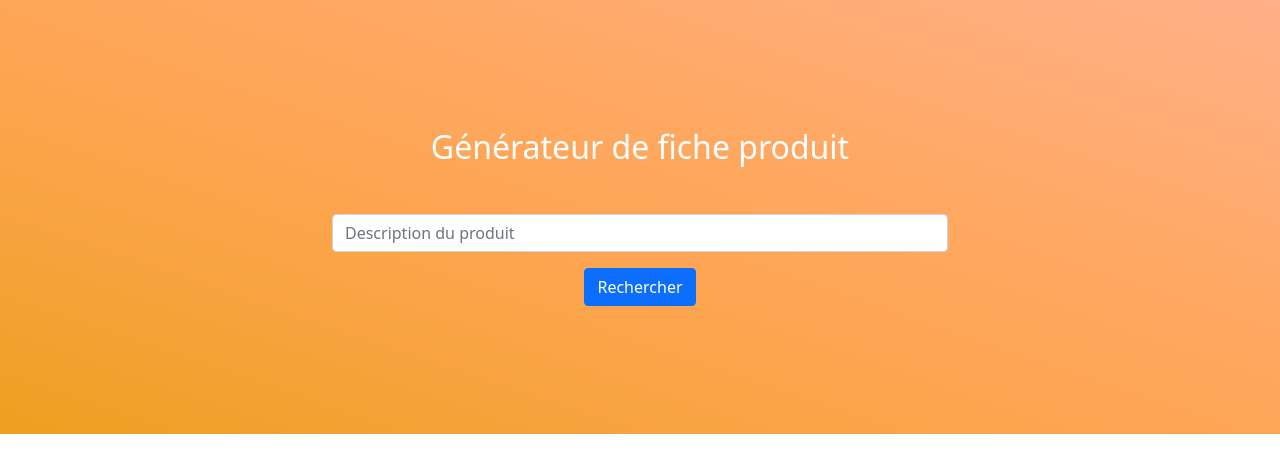
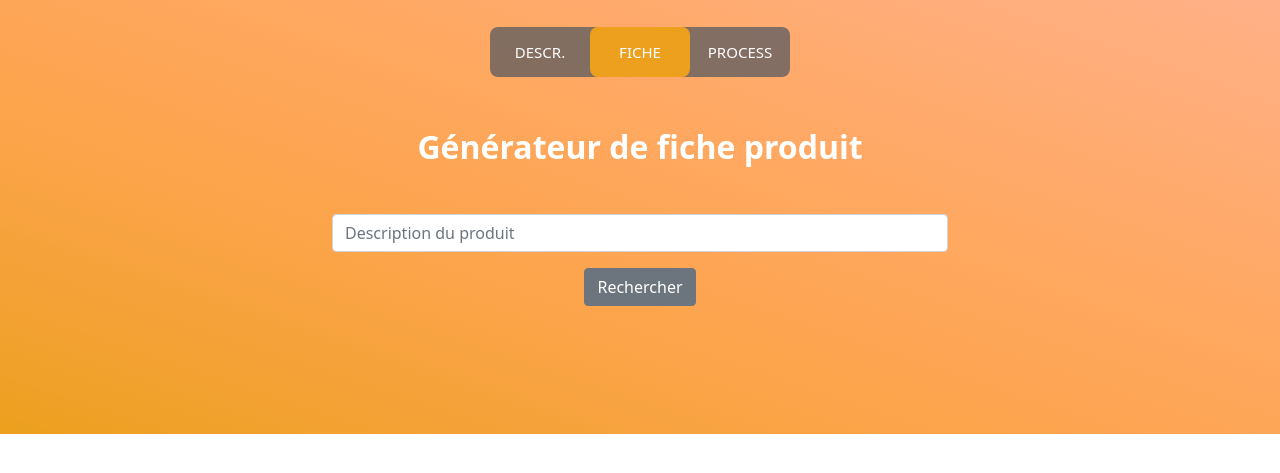
Before and after one commit to pauljeandel/repotest, a Flask app: page / in a window 1280 px wide. Shown: the top 473 px of the page. Run offline with Flask 2, Linux system fonts and the light colour scheme; some libraries are stand-ins or nearby versions.

Commit message:
nouveau menu

```diff
--- a/static/css/style.css
+++ b/static/css/style.css
@@ -1,3 +1,7 @@
+a:hover {
+    color: #fff !important;
+}
+
 div.widget {
     position: relative;
     background-color: #fcfdfd;
@@ -50,6 +54,7 @@ div.right-panel {
 }
 
 header.masthead {
+    z-index: 1;
     width: 100%;
     position: relative;
     background-image: linear-gradient(to right top, #eca01d, #f0a12b, #f4a236, #f8a341, #fba44a, #fda553, #fea75b, #ffa863, #ffaa6c, #ffac76, #ffae7e, #ffb087);
@@ -81,3 +86,98 @@ header.masthead .h1 {
     justify-content: center;
     align-items: center;
 }
+
+
+/* NAVBAR */
+
+nav {
+    z-index: 999;
+    margin: 27px auto 0;
+    position: relative;
+    width: 300px;
+    height: 50px;
+    background-color: #34495e9c;
+    border-radius: 8px;
+    font-size: 0;
+}
+
+nav a {
+    line-height: 50px;
+    height: 100%;
+    font-size: 15px;
+    display: inline-block;
+    position: relative;
+    z-index: 1;
+    text-decoration: none !important;
+    text-transform: uppercase;
+    text-align: center;
+    color: white;
+    cursor: pointer;
+}
+
+nav .animation {
+    position: absolute;
+    height: 100%;
+    top: 0;
+    z-index: 0;
+    transition: all .5s ease 0s;
+    border-radius: 8px;
+}
+
+a:nth-child(1) {
+    width: 100px;
+}
+
+a:nth-child(2) {
+    width: 100px;
+}
+
+a:nth-child(3) {
+    width: 100px;
+}
+
+a:nth-child(4) {
+    width: 100px;
+}
+
+a:nth-child(5) {
+    width: 100px;
+}
+
+nav .start-1,
+a:nth-child(1):hover~.animation {
+    width: 100px;
+    left: 0;
+    background-color: #eca01d;
+}
+
+nav .start-2,
+a:nth-child(2):hover~.animation {
+    width: 100px;
+    left: 100px;
+    background-color: #eca01d;
+}
+
+nav .start-3,
+a:nth-child(3):hover~.animation {
+    width: 100px;
+    left: 200px;
+    background-color: #eca01d;
+}
+
+nav .start-4,
+a:nth-child(4):hover~.animation {
+    width: 100px;
+    left: 300px;
+    background-color: #eca01d;
+}
+
+nav .start-5,
+a:nth-child(5):hover~.animation {
+    width: 100px;
+    left: 400px;
+    background-color: #eca01d;
+}
+
+
+/* FIN NAVBAR */
--- a/templates/ficheproduit.html
+++ b/templates/ficheproduit.html
@@ -19,21 +19,28 @@
 </head>
 
 <body>
-
+    <div class="w-100 flex-center animate__animated animate__fadeIn animate__slow" style="position: absolute;z-index: 2;">
+        <nav>
+            <a href="#">Descr.</a>
+            <a href="#">Fiche</a>
+            <a href="#">Process</a>
+            <div class="animation start-2"></div>
+        </nav>
+    </div>
     <header class="masthead container-fluid position-relative ">
         <div class="row justify-content-center">
             <div class="col-xl-6">
                 <div class="text-center text-white animate__animated animate__fadeIn animate__slow">
                     <!-- Page heading-->
-                    <h1 class="mb-5">Générateur de fiche produit</h1>
+                    <h1 class="mb-5" style="font-weight: bolder;">Générateur de fiche produit</h1>
 
                     <form class="form-inline justify-content-center" id="formulaire">
                         <div class="form-group">
                             <input class="form-control" type="text" placeholder="Description du produit" id="ville">
                         </div>
-                        <button class="btn btn-primary mt-3" id="searchBarButton" type="button">Rechercher</button>
+                        <button class="btn btn-secondary mt-3" id="searchBarButton" type="button">Rechercher</button>
                         <br>
-                        <span class="text-danger" id="erreur_message"></span>
+                        <div class="w-100 flex-center" style="position: relative;"><span class="text-danger" id="erreur_message" style="position: absolute;top: 20px;"></span></div>
                     </form>
 
                 </div>
@@ -53,11 +60,15 @@
             $("#searchBarButton").addClass("animate__animated animate__infinite animate__rubberBand");
             $("#results").html('');
             let ville = $("#ville").val();
-            for (let index = 0; index < 3; index++) {
-                generate_fiche_produit(ville);
+            if (ville.length > 0) {
+                for (let index = 0; index < 3; index++) {
+                    generate_fiche_produit(ville);
+                }
+            } else {
+                alert_emty_ville();
             }
+        });
 
-        });
         $('form input').keydown(function(e) {
             if (e.keyCode == 13) {
                 e.preventDefault();
@@ -65,6 +76,12 @@
                 return false;
             }
         });
+
+        function alert_emty_ville() {
+            $("#erreur_message").html("Veuillez saisir une ville");
+            $("#searchBarButton").html("Rechercher");
+            $("#searchBarButton").removeClass("animate__animated animate__infinite animate__rubberBand");
+        }
 
         function generate_fiche_produit(ville) {
             $.post("http://127.0.0.1:5000/api/ficheproduit", {
```
